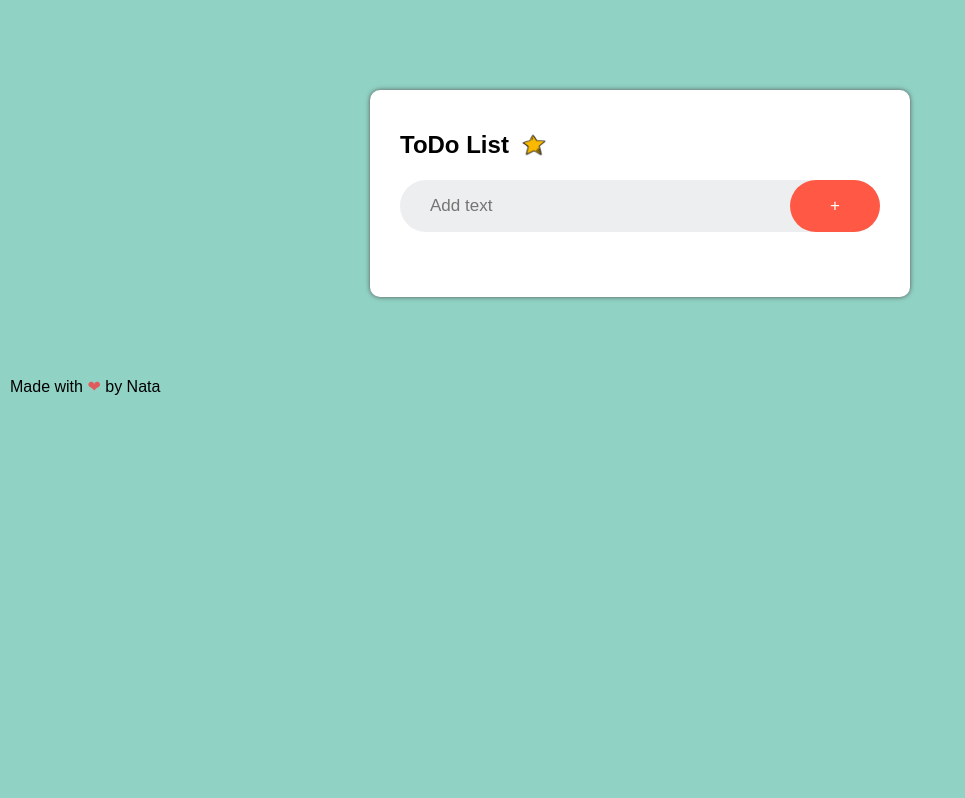
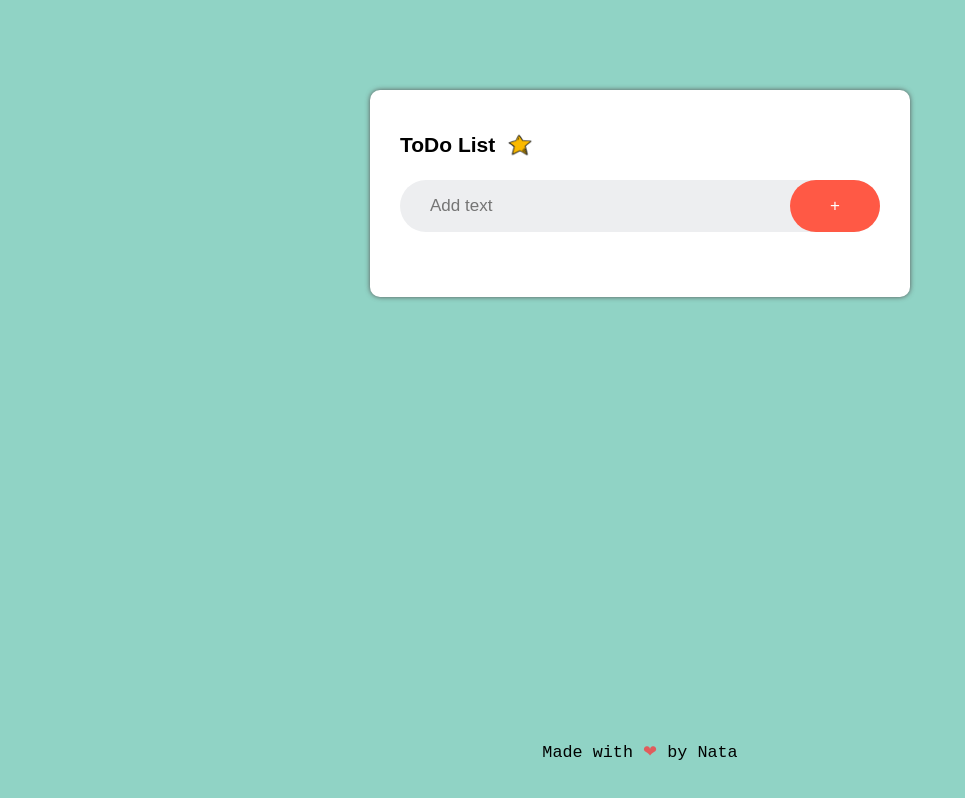
Before and after one commit to proksims/ToDo_List, a plain HTML site: page index.html in a window 1280 px wide. Shown: the whole page, without its empty margins (0-965 px from the left). Drawn offline with Linux system fonts and the light colour scheme; files that its build step writes are made by us from their sources.

Commit message:
Update style.css

```diff
--- a/style.css
+++ b/style.css
@@ -3,6 +3,7 @@
   padding: 0;
   font-family: "Popins", sans-serif;
   box-sizing: border-box;
+  text-decoration: none;
 }
 
 :root {
@@ -12,9 +13,20 @@
   --input: #edeef0;
   --button: #ff5945;
   --button_hover: #ff5845d8;
+  --main-size: 14px;
 }
 
-@-webkit-keyframes pulse {
+html {
+  font-size: var(--main-size);
+   @media (max-width: 490px)  {
+    font-size: 12px;
+   }
+   @media (max-width: 390px)  {
+    font-size: 10px;
+   }
+}
+
+@keyframes pulse {
   0% {
     background-color: #45ceef;
   }
@@ -33,26 +45,26 @@
 }
 
 body {
-  -webkit-animation: pulse 70s infinite alternate;
-  /* background:
-    linear-gradient(limegreen, transparent),
-    linear-gradient(90deg, skyblue, transparent),
-    linear-gradient(-90deg, coral, transparent); */
+  animation: pulse 70s infinite alternate;
   background-color: #99d2e4;
 }
 
-.container {
-  width: 100%;
+.container{
+  padding: 10px;
+  /* width: 100vw; */
   min-height: 100vh;
-  padding: 10px;
+  display: flex;
+  flex-direction: column;
+  justify-content: space-between;
+  align-items: center;
 }
+
 
 .todo-app {
   width: 100%;
   max-width: 540px;
   background: var(--app-second);
-  margin: 10vh auto 10vh;
-  /* margin: 100px auto 20px; */
+  margin: 10vh auto 2vh;
   padding: 40px 30px 40px;
   border-radius: 10px;
   box-shadow: 0px 0px 5px var(--app-accent);
@@ -220,3 +232,34 @@ ul li span {
   margin-top: 15px;
   cursor: pointer;
 }
+
+
+.footer {
+  text-align: center;
+  padding: 2rem 0rem;
+}
+.footer p{
+  font-family: "Inconsolata", monospace;
+}
+
+.footer_social {
+display: flex;
+justify-content: center;
+text-align: center;
+margin-bottom: 1rem;
+.social_item {
+  margin: 0rem 0.71rem;
+}
+}
+.social_item {
+font-size: 2.2rem;
+color: #21243d;
+transition: all 0.2s ease 0s;
+&:hover {
+  color: var(--button_hover)
+}
+}
+
+.footer_made {
+font-size: 1.2rem;
+}
```
